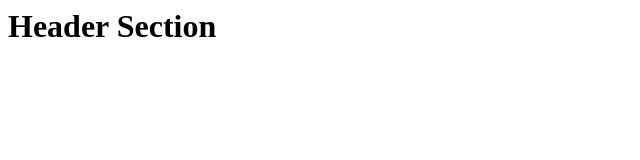
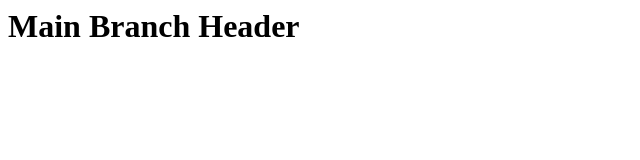
Before and after one commit to kartheek-ai/GitHub3, a plain HTML site: page index.html in a window 1280 px wide. Shown: the whole page, without its empty margins (0-640 px from the left). Drawn offline with Linux system fonts and the light colour scheme.

Commit message:
Update header in index.html on main

```diff
--- a/index.html
+++ b/index.html
@@ -1 +1 @@
-<h1>Header Section</h1>
+<h1>Main Branch Header</h1>
```
